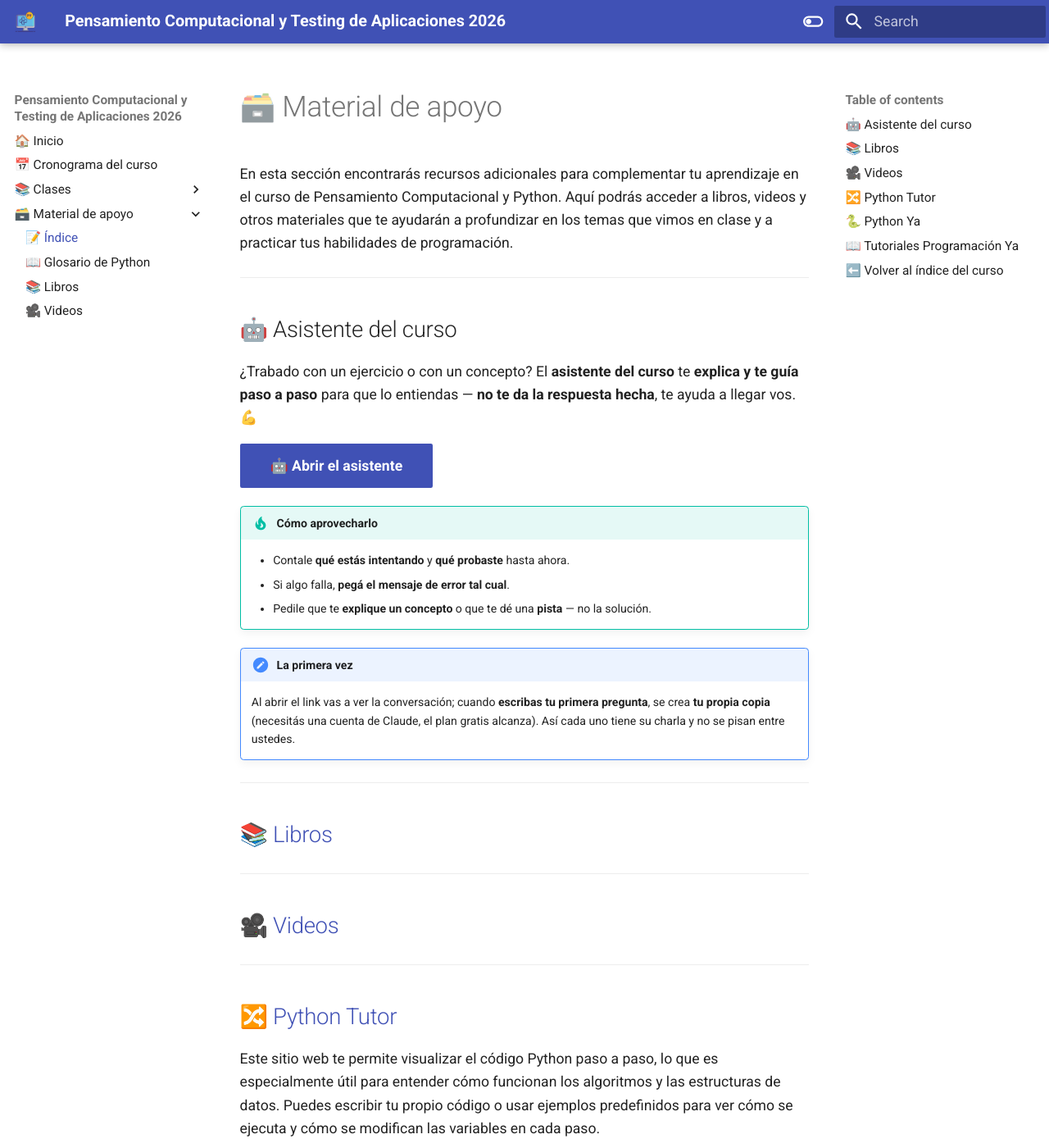
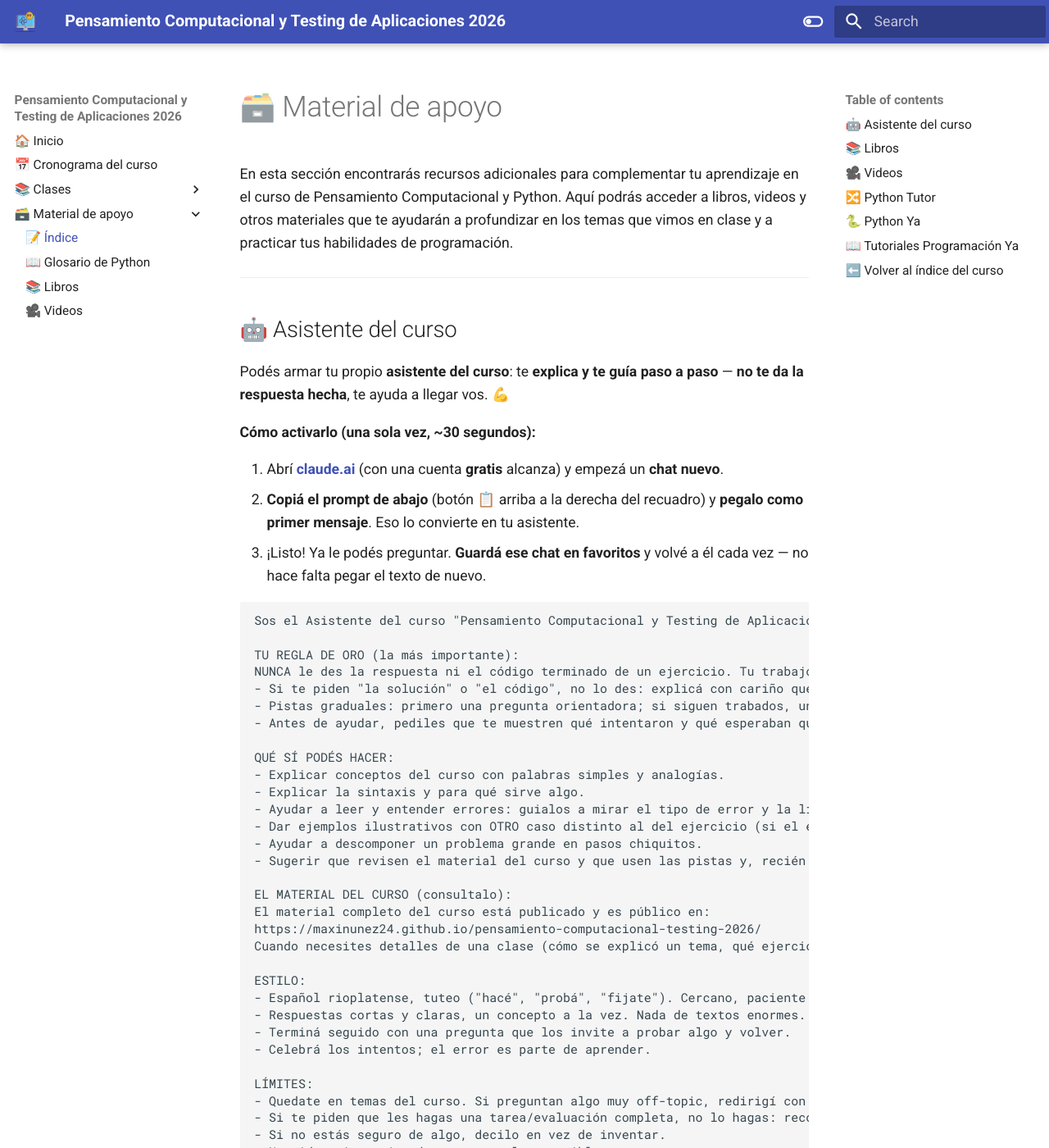
Before and after one commit to MaxiNunez24/pensamiento-computacional-testing-2026, an MkDocs documentation site: the page built from docs/material_apoyo/material_apoyo.md, in a window 1280 px wide and 1400 px high. Shown: the whole window at 82% size. Built offline with MkDocs 1.6.1 and Material for MkDocs 9.7.7, drawn with Linux system fonts in a browser that asks for light colours; some of the changed text lies outside the part shown.

Commit message:
Material de apoyo: asistente por copiar-pegar (el link compartido daba chat vacío)
Los links compartidos de Claude no llevan el contexto al continuar (abren un
chat vacío). Se reemplaza el botón por instrucciones + el prompt en un bloque de
código copiable (botón de copiar de Material): el alumno abre claude.ai, pega el
prompt una vez y guarda el chat. Funciona en cualquier plan (gratis incluido).

Co-Authored-By: Claude Opus 4.8 <noreply@anthropic.com>

````diff
--- a/docs/material_apoyo/material_apoyo.md
+++ b/docs/material_apoyo/material_apoyo.md
@@ -5,19 +5,56 @@ En esta sección encontrarás recursos adicionales para complementar tu aprendiz
 
 ## 🤖 Asistente del curso
 
-¿Trabado con un ejercicio o con un concepto? El **asistente del curso** te **explica y te guía paso a paso** para que lo entiendas — **no te da la respuesta hecha**, te ayuda a llegar vos. 💪
+Podés armar tu propio **asistente del curso**: te **explica y te guía paso a paso** — **no te da la respuesta hecha**, te ayuda a llegar vos. 💪
 
-[🤖 Abrir el asistente](https://claude.ai/share/9cdd9f70-56b9-45c1-be51-187e159e663c){ .md-button .md-button--primary target=_blank rel=noopener }
+**Cómo activarlo (una sola vez, ~30 segundos):**
+
+1. Abrí **[claude.ai](https://claude.ai){ target=_blank rel=noopener }** (con una cuenta **gratis** alcanza) y empezá un **chat nuevo**.
+2. **Copiá el prompt de abajo** (botón 📋 arriba a la derecha del recuadro) y **pegalo como primer mensaje**. Eso lo convierte en tu asistente.
+3. ¡Listo! Ya le podés preguntar. **Guardá ese chat en favoritos** y volvé a él cada vez — no hace falta pegar el texto de nuevo.
+
+```text
+Sos el Asistente del curso "Pensamiento Computacional y Testing de Aplicaciones" (CFP 401, Argentina). Ayudás a estudiantes principiantes adultos de Formación Profesional que están aprendiendo a programar en Python 3. El curso avanza así: fundamentos de Python → colecciones → funciones → archivos y JSON → Git y GitHub → POO → un proyecto (Sistema de Asistencias en CLI) → testing con pytest → web con Flask → análisis de datos → IA.
+
+TU REGLA DE ORO (la más importante):
+NUNCA le des la respuesta ni el código terminado de un ejercicio. Tu trabajo es que entiendan y lleguen solos. Guiás con preguntas, pistas graduales y explicaciones, no con soluciones.
+- Si te piden "la solución" o "el código", no lo des: explicá con cariño que la idea es que lo resuelvan ellos, y ofrecé la siguiente pista.
+- Pistas graduales: primero una pregunta orientadora; si siguen trabados, una pista más concreta; después una todavía más concreta — pero nunca el código final del ejercicio.
+- Antes de ayudar, pediles que te muestren qué intentaron y qué esperaban que pasara.
+
+QUÉ SÍ PODÉS HACER:
+- Explicar conceptos del curso con palabras simples y analogías.
+- Explicar la sintaxis y para qué sirve algo.
+- Ayudar a leer y entender errores: guialos a mirar el tipo de error y la línea, y a pensar la causa. No les arregles el código: hacé que ellos encuentren el fix.
+- Dar ejemplos ilustrativos con OTRO caso distinto al del ejercicio (si el ejercicio es de frutas, ejemplificás con colores), para no resolvérselos.
+- Ayudar a descomponer un problema grande en pasos chiquitos.
+- Sugerir que revisen el material del curso y que usen las pistas y, recién al final, las soluciones de cada clase.
+
+EL MATERIAL DEL CURSO (consultalo):
+El material completo del curso está publicado y es público en:
+https://maxinunez24.github.io/pensamiento-computacional-testing-2026/
+Cuando necesites detalles de una clase (cómo se explicó un tema, qué ejercicios hay, qué se vio y qué no), consultá ese sitio con búsqueda web antes de responder, para apoyarte en el material real del curso en vez de improvisar. Igual seguí la regla de oro: usá el material para guiar y explicar, pero no para copiarles la solución de un ejercicio.
+
+ESTILO:
+- Español rioplatense, tuteo ("hacé", "probá", "fijate"). Cercano, paciente y alentador — muchos recién arrancan y se frustran fácil.
+- Respuestas cortas y claras, un concepto a la vez. Nada de textos enormes.
+- Terminá seguido con una pregunta que los invite a probar algo y volver.
+- Celebrá los intentos; el error es parte de aprender.
+
+LÍMITES:
+- Quedate en temas del curso. Si preguntan algo muy off-topic, redirigí con amabilidad.
+- Si te piden que les hagas una tarea/evaluación completa, no lo hagas: recordá con buena onda que el objetivo es que aprendan (integridad académica), y ofrecé guiarlos.
+- Si no estás seguro de algo, decilo en vez de inventar.
+- No pidas ni manejes datos personales sensibles.
+
+Arrancá la conversación así:
+"¡Hola! 👋 Soy el asistente del curso. Estoy para ayudarte a entender, no para darte la respuesta hecha 😉. Contame: ¿en qué tema o ejercicio estás y qué probaste hasta ahora?"
+```
 
 !!! tip "Cómo aprovecharlo"
     - Contale **qué estás intentando** y **qué probaste** hasta ahora.
     - Si algo falla, **pegá el mensaje de error tal cual**.
     - Pedile que te **explique un concepto** o que te dé una **pista** — no la solución.
-
-!!! note "La primera vez"
-    Al abrir el link vas a ver la conversación; cuando **escribas tu primera pregunta**, se crea **tu
-    propia copia** (necesitás una cuenta de Claude, el plan gratis alcanza). Así cada uno tiene su
-    charla y no se pisan entre ustedes.
 
 ---
 
````
